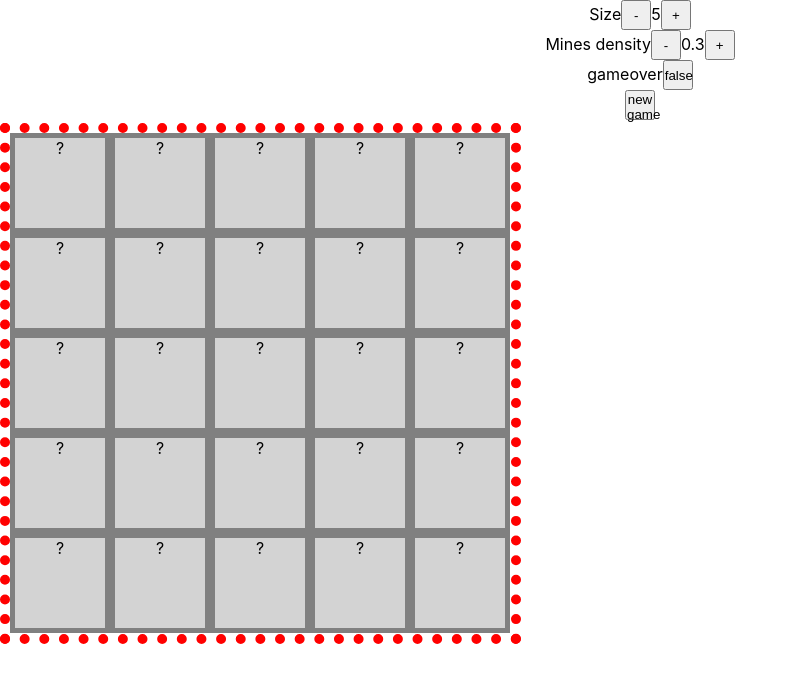
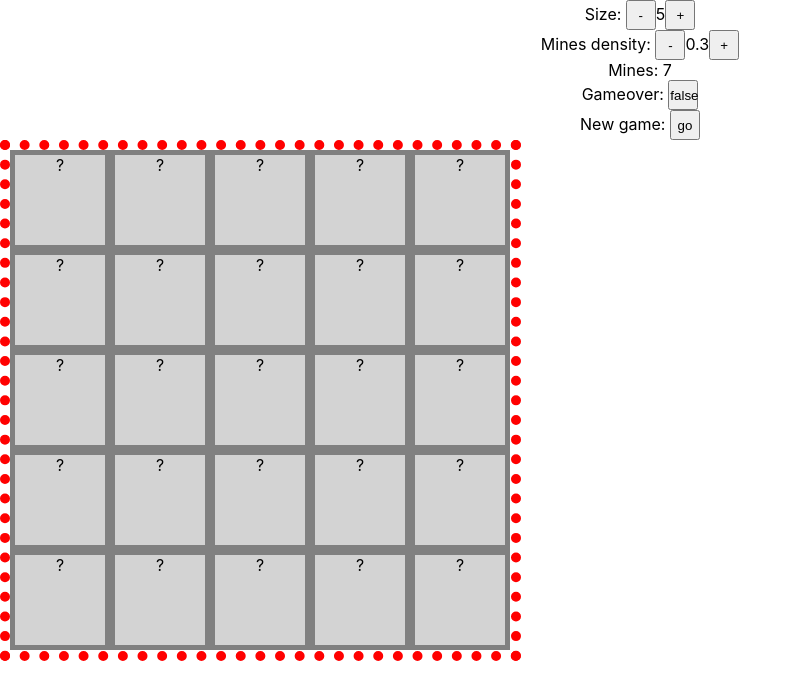
Before and after one commit to tomviner/coding-exercises, a React (Create React App) app in the folder projects/minesweeper/: page / in a window 1280 px wide. Shown: the top 700 px of the page, without its empty margins (0-802 px from the left). Built offline with nearby package versions, Linux system fonts and the light colour scheme.

Commit message:
fix buttons with magic useEffect

```diff
--- a/projects/minesweeper/src/components/board.js
+++ b/projects/minesweeper/src/components/board.js
@@ -1,4 +1,4 @@
-import React, { useState } from 'react';
+import React from 'react';
 
 import { range2d } from '../utils/utils';
 import Cell from './cell';
--- a/projects/minesweeper/src/components/game.js
+++ b/projects/minesweeper/src/components/game.js
@@ -1,7 +1,8 @@
-import React, { useState } from 'react';
+import React, { useState, useEffect } from 'react';
 
 import Board from './board';
 import { generate } from '../logic/minefield';
+import { sum } from '../utils/utils';
 import './game.css';
 
 function Game(props) {
@@ -14,33 +15,39 @@ function Game(props) {
   const createNewMaps = () => generate(width, height, mineProb);
   const [maps, setMaps] = useState(createNewMaps);
 
+  useEffect(
+    () => {
+      setMaps(generate(width, height, mineProb));
+    },
+    [width, height, mineProb],
+  );
+
   const gameOverButton = e => {
     setIsGameOver(!isGameOver);
   };
 
   const widthIncButton = e => {
     setWidth(width + 1);
-    setMaps(createNewMaps);
   };
 
   const widthDecButton = e => {
     if (width > 1) {
       setWidth(width - 1);
-      setMaps(createNewMaps);
     }
   };
 
+  const roundToTenth = n => Math.round(10 * n) / 10
+
   const mineProbDecButton = e => {
-    setMineProb(Math.max(mineProb - 0.1, 0));
-    setMaps(createNewMaps);
+    setMineProb(Math.max(roundToTenth(mineProb - 0.1), 0));
   };
 
   const mineProbIncButton = e => {
-    setMineProb(Math.min(mineProb + 0.1, 1));
-    setMaps(createNewMaps);
+    setMineProb(Math.min(roundToTenth(mineProb + 0.1), 1));
   };
 
   const newGameButton = e => {
+    setIsGameOver(false);
     setMaps(createNewMaps);
   }
 
@@ -48,23 +55,28 @@ function Game(props) {
   return (
     <div>
       <div>
-        Size
+        Size:{' '}
         <button onClick={widthDecButton}>-</button>
         {width}
         <button onClick={widthIncButton}>+</button>
       </div>
       <div>
-        Mines density
+        Mines density:{' '}
         <button onClick={mineProbDecButton}>-</button>
         {mineProb}
         <button onClick={mineProbIncButton}>+</button>
       </div>
       <div>
-        gameover
+        Mines:{' '}
+        {sum(Object.values(maps.mines))}
+      </div>
+      <div>
+        Gameover:{' '}
         <button onClick={gameOverButton}>{isGameOver.toString()}</button>
       </div>
       <div>
-        <button onClick={newGameButton}>new game</button>
+        New game:{' '}
+        <button onClick={newGameButton}>go</button>
       </div>
       <Board
         width={width}
```
